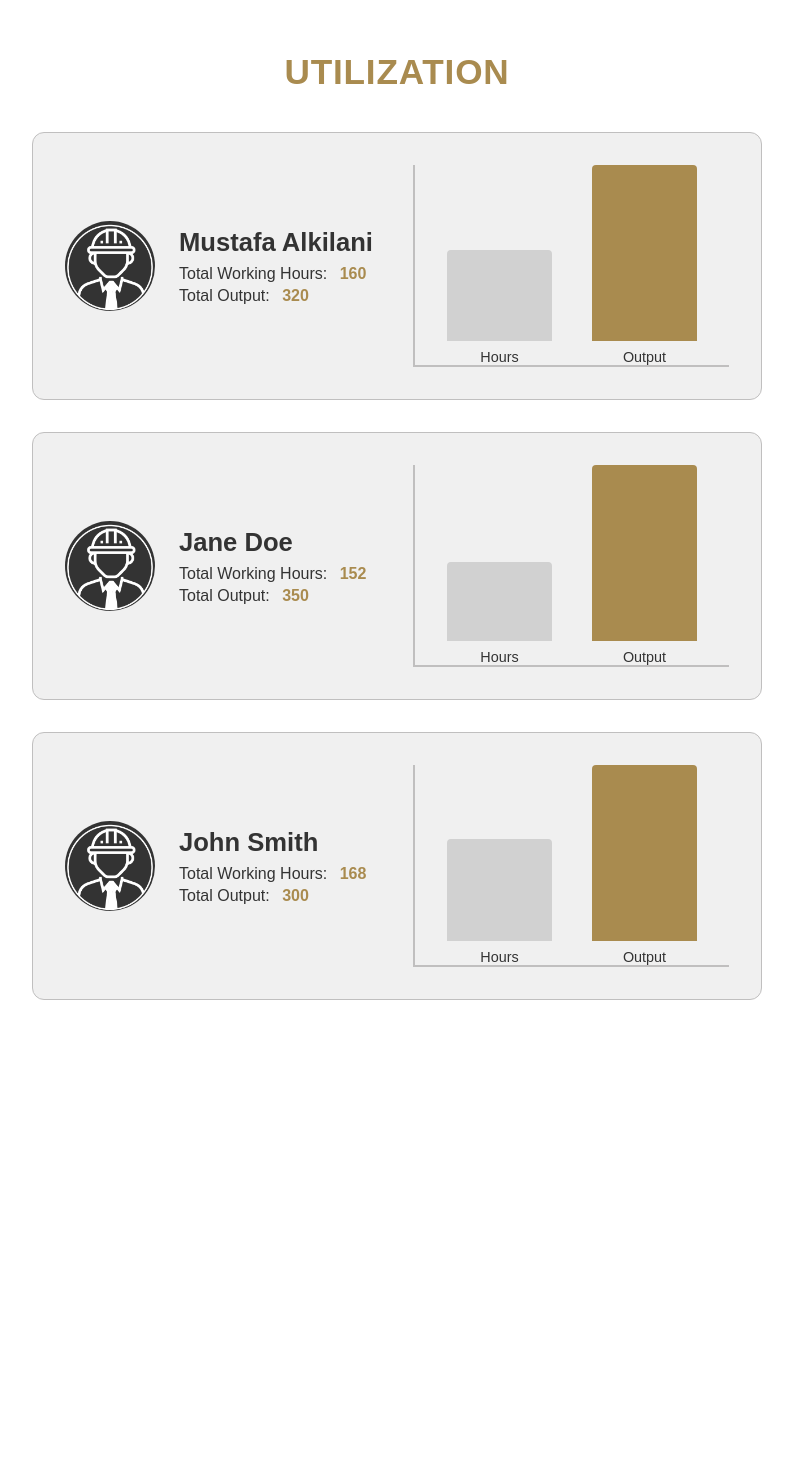
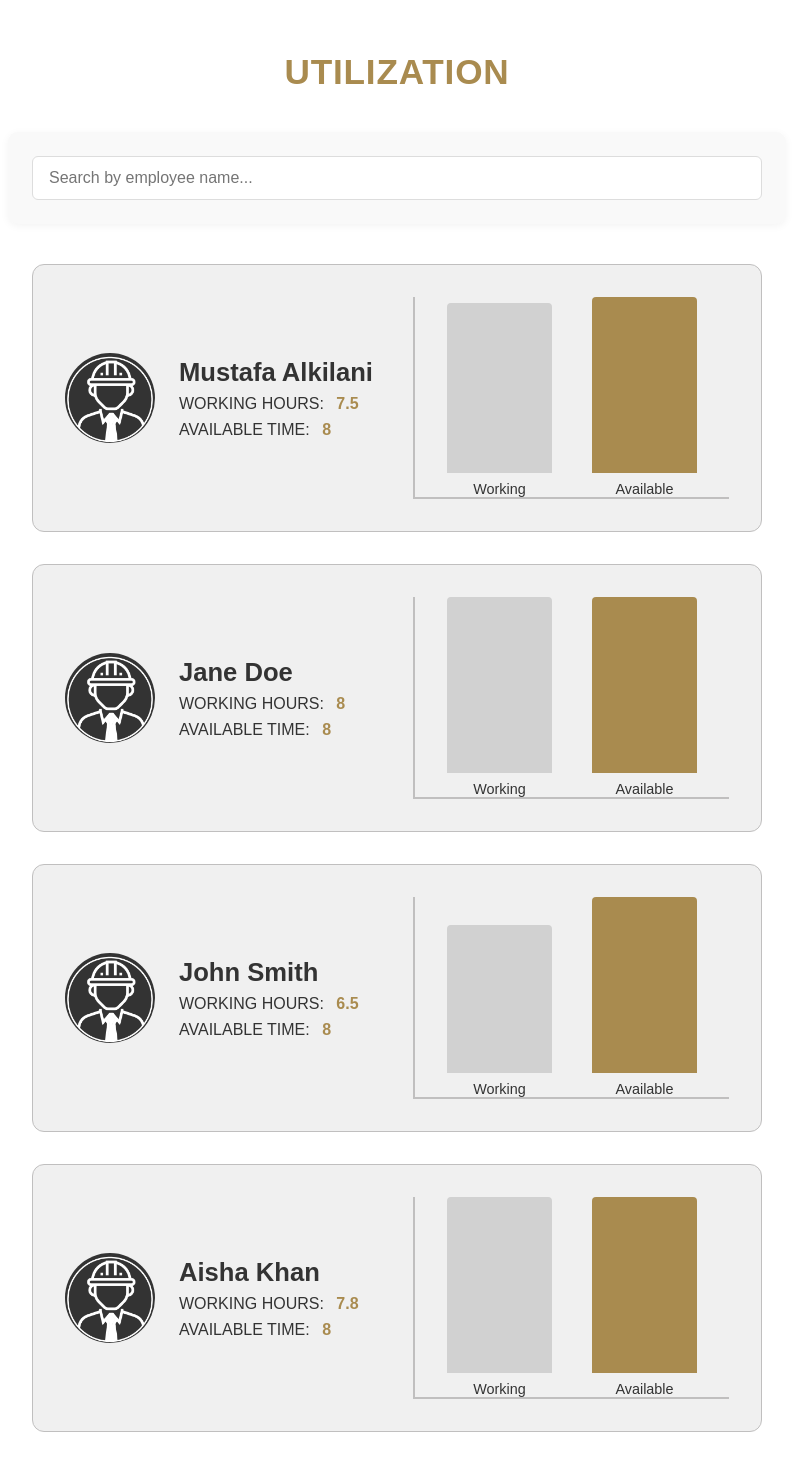
Before and after one commit to ad-pen/JODDB_hackathon, a React (Create React App) app: page /utilization in a window 1280 px wide. Shown: the part 160-1630 px from the top of the page, without its empty margins (243-1036 px from the left). Before the commit the page ends 1224 px from the top, so only its background shows below. Built offline with nearby package versions, Linux system fonts and the light colour scheme.

Commit message:
ui is ready?

```diff
--- a/src/static/styles_productivityPage.scss
+++ b/src/static/styles_productivityPage.scss
@@ -17,7 +17,89 @@
   color: $dark-text;
   overflow-x: hidden;
 }
+.filter-controls {
+  display: flex;
+  flex-wrap: wrap; // Allows stacking on small screens
+  justify-content: center;
+  align-items: center;
+  gap: 1.5rem;
+  width: 100%;
+  max-width: 1000px; // Match container width
+  margin-bottom: 2.5rem;
+  padding: 1.5rem;
+  background-color: #f9f9f9;
+  border-radius: 10px;
+  box-shadow: 0 2px 8px rgba(0, 0, 0, 0.05);
 
+  .filter-search {
+    flex-grow: 1; // Takes up available space
+    min-width: 250px;
+    font-size: 1rem;
+    padding: 0.75rem 1rem;
+    border: 1px solid #ddd;
+    border-radius: 6px;
+    box-sizing: border-box; // Fixes padding issues
+  }
+
+  .filter-date-group {
+    display: flex;
+    align-items: center;
+    gap: 0.5rem;
+
+    label {
+      font-size: 0.9rem;
+      font-weight: bold;
+      color: #555;
+    }
+
+    .filter-date {
+      font-size: 1rem;
+      padding: 0.65rem 0.5rem;
+      border: 1px solid #ddd;
+      border-radius: 6px;
+      font-family: sans-serif; // Ensures consistent font
+    }
+  }
+}
+
+// --- No Results Message ---
+.no-results-message {
+  font-size: 1.2rem;
+  color: #777;
+  text-align: center;
+  width: 100%;
+  padding: 3rem 0;
+}
+
+// --- Responsive tweak for filters ---
+@media (max-width: 768px) {
+  .filter-controls {
+    flex-direction: column;
+    align-items: stretch; // Makes inputs full-width
+
+    .filter-search,
+    .filter-date-group {
+      width: 100%;
+    }
+
+    .filter-date-group {
+      justify-content: space-between; // Spreads label and input
+
+      .filter-date {
+        width: 70%;
+      }
+    }
+  }
+}
+
+// --- Small tweak to employee card stats ---
+// (This is to make room for the new date line)
+.employee-card .employee-info .user-stats {
+  display: flex;
+  flex-direction: column;
+  gap: 0.5rem; // Adds a bit of space between lines
+  align-items: flex-start;
+}
 .main-content {
   flex-grow: 1;
   width: 100%;
--- a/src/templates/EfficiencyPage.jsx
+++ b/src/templates/EfficiencyPage.jsx
@@ -1,61 +1,71 @@
-import React from 'react';
+import React, { useState } from 'react'; // Import useState
 import '../static/styles_productivityPage.scss';
 import EngIcon from '../assets/eng.png';
 
+// --- UPDATED: Data now reflects Efficiency ---
 const mockEmployees = [
   {
     id: 1,
     name: 'Mustafa Alkilani',
-    totalHours: 160,
-    totalOutput: 320,
+    timeSpent: 150, // Time spent on tasks
+    stdTime: 160,   // Standard time allowed for those tasks
     icon: EngIcon
   },
   {
     id: 2,
     name: 'Jane Doe',
-    totalHours: 152,
-    totalOutput: 350,
+    timeSpent: 160,
+    stdTime: 152,
     icon: EngIcon
   },
   {
     id: 3,
     name: 'John Smith',
-    totalHours: 168,
-    totalOutput: 300,
+    timeSpent: 170,
+    stdTime: 168,
+    icon: EngIcon
+  },
+  {
+    id: 4,
+    name: 'Aisha Khan',
+    timeSpent: 130,
+    stdTime: 140,
     icon: EngIcon
   },
 ];
 
-const MockProductivityChart = ({ hours, output }) => {
-  const maxVal = Math.max(hours, output) * 1.1;
-  const hoursHeight = (hours / maxVal) * 100;
-  const outputHeight = (output / maxVal) * 100;
+// --- UPDATED: Chart component for Efficiency ---
+const MockEfficiencyChart = ({ timeSpent, stdTime }) => {
+  const maxVal = Math.max(timeSpent, stdTime) * 1.1;
+  const spentHeight = maxVal > 0 ? (timeSpent / maxVal) * 100 : 0;
+  const stdHeight = maxVal > 0 ? (stdTime / maxVal) * 100 : 0;
 
   return (
     <div className="chart-container">
       <div className="chart-wrapper">
         <div className="chart-bar-group">
           <div
-            className="chart-bar hours"
-            style={{ height: `${hoursHeight}%` }}
+            className="chart-bar hours" // You can create a new class or reuse 'hours'
+            style={{ height: `${spentHeight}%` }}
           ></div>
-          <span className="chart-label">Hours</span>
+          <span className="chart-label">Time Spent</span>
         </div>
         <div className="chart-bar-group">
           <div
-            className="chart-bar output"
-            style={{ height: `${outputHeight}%` }}
+            className="chart-bar output" // You can create a new class or reuse 'output'
+            style={{ height: `${stdHeight}%` }}
           ></div>
-          <span className="chart-label">Output</span>
+          <span className="chart-label">Std Time</span>
         </div>
       </div>
     </div>
   );
 };
+
+// --- UPDATED: Card component for Efficiency ---
 const EmployeeEfficiencyCard = ({ employee }) => {
   return (
     <div className="employee-card">
-
       <div className="employee-info">
         <div className="user-icon">
           <img src={employee.icon} alt={employee.name} />
@@ -63,15 +73,17 @@
         <div className="user-details">
           <h2 className="user-name">{employee.name}</h2>
           <div className="user-stats">
-            <span>TIME SPENT: <strong>{employee.time}</strong></span>
-            <span>STANDARD TIME: <strong>{employee.totalOutput}</strong></span>
+            {/* --- UPDATED: Correct labels and data --- */}
+            <span>TIME SPENT: <strong>{employee.timeSpent}</strong></span>
+            <span>STANDARD TIME: <strong>{employee.stdTime}</strong></span>
           </div>
         </div>
       </div>
       <div className="employee-chart">
-        <MockProductivityChart
-          hours={employee.totalHours}
-          output={employee.totalOutput}
+        {/* --- UPDATED: Use new chart component --- */}
+        <MockEfficiencyChart
+          timeSpent={employee.timeSpent}
+          stdTime={employee.stdTime}
         />
       </div>
     </div>
@@ -79,15 +91,41 @@
 };
 
 const EfficiencyPage = () => {
+  // --- ADDED: State for search ---
+  const [searchTerm, setSearchTerm] = useState('');
+
+  // --- ADDED: Filter logic ---
+  const filteredEmployees = mockEmployees.filter(employee =>
+    employee.name.toLowerCase().includes(searchTerm.toLowerCase())
+  );
+
   return (
     <div className="page-container">
       <main className="main-content">
         <h1 className="productivity-title">EFFICIENCY</h1>
 
+        {/* --- ADDED: Search Bar --- */}
+        <div className="filter-controls">
+          <input
+            type="search"
+            placeholder="Search by employee name..."
+            className="filter-search"
+            value={searchTerm}
+            onChange={(e) => setSearchTerm(e.target.value)}
+          />
+        </div>
+
         <div className="employee-list-container">
-          {mockEmployees.map(employee => (
-            <EmployeeEfficiencyCard key={employee.id} employee={employee} />
-          ))}
+          {/* --- UPDATED: Map over filtered list --- */}
+          {filteredEmployees.length > 0 ? (
+            filteredEmployees.map(employee => (
+              <EmployeeEfficiencyCard key={employee.id} employee={employee} />
+            ))
+          ) : (
+            <p className="no-results-message">
+              No employees found matching "{searchTerm}".
+            </p>
+          )}
         </div>
       </main>
     </div>
--- a/src/templates/ProductivityPage.jsx
+++ b/src/templates/ProductivityPage.jsx
@@ -1,34 +1,51 @@
-import React from 'react';
+import React, { useState } from 'react'; // Removed useMemo
 import '../static/styles_productivityPage.scss';
 import EngIcon from '../assets/eng.png';
 
+// --- UPDATED: Data is back to a fixed total ---
 const mockEmployees = [
   {
     id: 1,
     name: 'Mustafa Alkilani',
     totalHours: 160,
     totalOutput: 320,
-    icon: EngIcon
+    icon: EngIcon,
   },
   {
     id: 2,
     name: 'Jane Doe',
     totalHours: 152,
     totalOutput: 350,
-    icon: EngIcon
+    icon: EngIcon,
   },
   {
     id: 3,
     name: 'John Smith',
     totalHours: 168,
     totalOutput: 300,
-    icon: EngIcon
+    icon: EngIcon,
+  },
+  {
+    id: 4,
+    name: 'Aisha Khan',
+    totalHours: 140,
+    totalOutput: 310,
+    icon: EngIcon,
+  },
+  {
+    id: 5,
+    name: 'Mustafa Hassan',
+    totalHours: 160,
+    totalOutput: 330,
+    icon: EngIcon,
   },
 ];
+
+// --- No change to this component ---
 const MockProductivityChart = ({ hours, output }) => {
   const maxVal = Math.max(hours, output) * 1.1;
-  const hoursHeight = (hours / maxVal) * 100;
-  const outputHeight = (output / maxVal) * 100;
+  const hoursHeight = maxVal > 0 ? (hours / maxVal) * 100 : 0;
+  const outputHeight = maxVal > 0 ? (output / maxVal) * 100 : 0;
 
   return (
     <div className="chart-container">
@@ -51,6 +68,8 @@
     </div>
   );
 };
+
+// --- No change to this component ---
 const EmployeeProductivityCard = ({ employee }) => {
   return (
     <div className="employee-card">
@@ -61,8 +80,12 @@
         <div className="user-details">
           <h2 className="user-name">{employee.name}</h2>
           <div className="user-stats">
-            <span>Total Working Hours: <strong>{employee.totalHours}</strong></span>
-            <span>Total Output: <strong>{employee.totalOutput}</strong></span>
+            <span>
+              Total Working Hours: <strong>{employee.totalHours}</strong>
+            </span>
+            <span>
+              Total Output: <strong>{employee.totalOutput}</strong>
+            </span>
           </div>
         </div>
       </div>
@@ -75,16 +98,43 @@
     </div>
   );
 };
+
+// --- Main Page Component (Simplified) ---
 const ProductivityPage = () => {
+  const [searchTerm, setSearchTerm] = useState('');
+
+  // --- UPDATED: Filter logic is now only for searching ---
+  const filteredEmployees = mockEmployees.filter((employee) =>
+    employee.name.toLowerCase().includes(searchTerm.toLowerCase())
+  );
+
   return (
     <div className="page-container">
       <main className="main-content">
         <h1 className="productivity-title">PRODUCTIVITY</h1>
 
+        {/* --- UPDATED: Filter controls now only contain search --- */}
+        <div className="filter-controls">
+          <input
+            type="search"
+            placeholder="Search by employee name..."
+            className="filter-search"
+            value={searchTerm}
+            onChange={(e) => setSearchTerm(e.target.value)}
+          />
+        </div>
+
         <div className="employee-list-container">
-          {mockEmployees.map(employee => (
-            <EmployeeProductivityCard key={employee.id} employee={employee} />
-          ))}
+          {/* --- UPDATED: Simplified "no results" message --- */}
+          {filteredEmployees.length > 0 ? (
+            filteredEmployees.map((employee) => (
+              <EmployeeProductivityCard key={employee.id} employee={employee} />
+            ))
+          ) : (
+            <p className="no-results-message">
+              No employees found matching "{searchTerm}".
+            </p>
+          )}
         </div>
       </main>
     </div>
--- a/src/templates/UtilizationPage.jsx
+++ b/src/templates/UtilizationPage.jsx
@@ -1,72 +1,69 @@
-import React from 'react';
+import React, { useState } from 'react'; // Import useState
 import '../static/styles_productivityPage.scss';
-import EngIcon from '../assets/eng.png'; // Using your existing icon as a placeholder
+import EngIcon from '../assets/eng.png';
 
-// --- Mock Data for Employees ---
+// --- UPDATED: Data now reflects Utilization ---
+const AVAILABLE_TIME = 8; // Available hours per day
+
 const mockEmployees = [
   {
     id: 1,
     name: 'Mustafa Alkilani',
-    totalHours: 160,
-    totalOutput: 320,
-    icon: EngIcon // Placeholder icon
+    workingHoursPerDay: 7.5,
+    icon: EngIcon
   },
   {
     id: 2,
     name: 'Jane Doe',
-    totalHours: 152,
-    totalOutput: 350,
-    icon: EngIcon // Placeholder icon
+    workingHoursPerDay: 8.0,
+    icon: EngIcon
   },
   {
     id: 3,
     name: 'John Smith',
-    totalHours: 168,
-    totalOutput: 300,
-    icon: EngIcon // Placeholder icon
+    workingHoursPerDay: 6.5,
+    icon: EngIcon
+  },
+  {
+    id: 4,
+    name: 'Aisha Khan',
+    workingHoursPerDay: 7.8,
+    icon: EngIcon
   },
 ];
 
-/**
- * A simple, CSS-only mock bar chart
- */
-const MockProductivityChart = ({ hours, output }) => {
-  // Simple ratio to make heights look reasonable
-  const maxVal = Math.max(hours, output) * 1.1;
-  const hoursHeight = (hours / maxVal) * 100;
-  const outputHeight = (output / maxVal) * 100;
+// --- UPDATED: Chart component for Utilization ---
+const MockUtilizationChart = ({ workingHours, availableHours }) => {
+  const maxVal = Math.max(workingHours, availableHours) * 1.1;
+  const workingHeight = maxVal > 0 ? (workingHours / maxVal) * 100 : 0;
+  const availableHeight = maxVal > 0 ? (availableHours / maxVal) * 100 : 0;
 
   return (
     <div className="chart-container">
       <div className="chart-wrapper">
         <div className="chart-bar-group">
           <div
-            className="chart-bar hours"
-            style={{ height: `${hoursHeight}%` }}
+            className="chart-bar hours" // Reusing 'hours' style
+            style={{ height: `${workingHeight}%` }}
           ></div>
-          <span className="chart-label">Hours</span>
+          <span className="chart-label">Working</span>
         </div>
         <div className="chart-bar-group">
           <div
-            className="chart-bar output"
-            style={{ height: `${outputHeight}%` }}
+            className="chart-bar output" // Reusing 'output' style
+            style={{ height: `${availableHeight}%` }}
           ></div>
-          <span className="chart-label">Output</span>
+          <span className="chart-label">Available</span>
         </div>
       </div>
     </div>
   );
 };
 
-
-/**
- * A single Employee Productivity Card
- */
+// --- UPDATED: Card component for Utilization ---
 const EmployeeUtilizationCard = ({ employee }) => {
   return (
     <div className="employee-card">
-
-      {/* --- Left Side: Info --- */}
       <div className="employee-info">
         <div className="user-icon">
           <img src={employee.icon} alt={employee.name} />
@@ -74,37 +71,59 @@
         <div className="user-details">
           <h2 className="user-name">{employee.name}</h2>
           <div className="user-stats">
-            <span>Total Working Hours: <strong>{employee.totalHours}</strong></span>
-            <span>Total Output: <strong>{employee.totalOutput}</strong></span>
+            {/* --- UPDATED: Correct labels and data --- */}
+            <span>WORKING HOURS: <strong>{employee.workingHoursPerDay}</strong></span>
+            <span>AVAILABLE TIME: <strong>{AVAILABLE_TIME}</strong></span>
           </div>
         </div>
       </div>
-
-      {/* --- Right Side: Chart --- */}
       <div className="employee-chart">
-        <MockProductivityChart
-          hours={employee.totalHours}
-          output={employee.totalOutput}
+        {/* --- UPDATED: Use new chart component --- */}
+        <MockUtilizationChart
+          workingHours={employee.workingHoursPerDay}
+          availableHours={AVAILABLE_TIME}
         />
       </div>
     </div>
   );
 };
 
+const UtilizationPage = () => {
+  // --- ADDED: State for search ---
+  const [searchTerm, setSearchTerm] = useState('');
 
-/**
- * The Main Productivity Page Component
- */
-const UtilizationPage = () => {
+  // --- ADDED: Filter logic ---
+  const filteredEmployees = mockEmployees.filter(employee =>
+    employee.name.toLowerCase().includes(searchTerm.toLowerCase())
+  );
+
   return (
     <div className="page-container">
       <main className="main-content">
         <h1 className="productivity-title">UTILIZATION</h1>
 
+        {/* --- ADDED: Search Bar --- */}
+        <div className="filter-controls">
+          <input
+            type="search"
+            placeholder="Search by employee name..."
+            className="filter-search"
+            value={searchTerm}
+            onChange={(e) => setSearchTerm(e.target.value)}
+          />
+        </div>
+
         <div className="employee-list-container">
-          {mockEmployees.map(employee => (
-            <EmployeeUtilizationCard key={employee.id} employee={employee} />
-          ))}
+          {/* --- UPDATED: Map over filtered list --- */}
+          {filteredEmployees.length > 0 ? (
+            filteredEmployees.map(employee => (
+              <EmployeeUtilizationCard key={employee.id} employee={employee} />
+            ))
+          ) : (
+            <p className="no-results-message">
+              No employees found matching "{searchTerm}".
+            </p>
+          )}
         </div>
       </main>
     </div>
```
Also changed, not shown: src/static/styles_jobOrderProgressBar.scss (+5 -5 lines).
